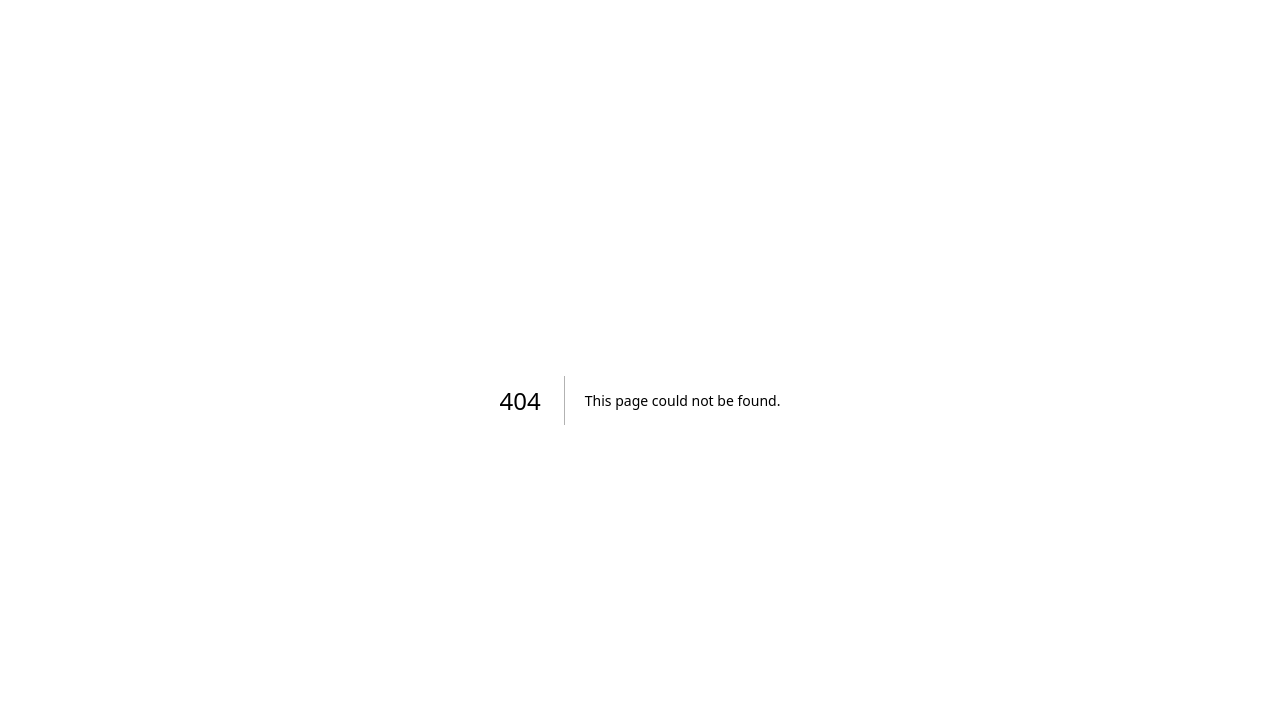
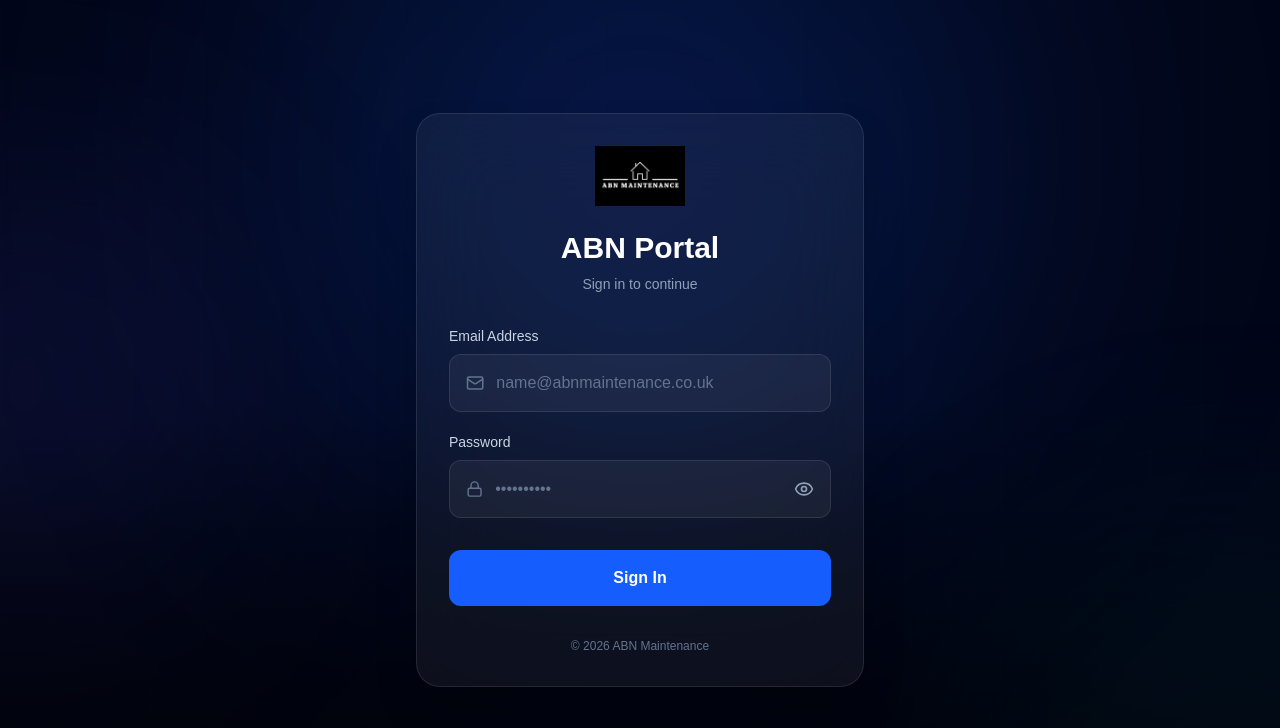
Before and after one commit to CharlieFirmin54-ux/abn-portal, a Next.js app: page /login in a window 1280 px wide. Before the commit this address had no page. Shown: the top 728 px of the page. Built offline with nearby package versions, Linux system fonts and the light colour scheme.

Commit message:
Add premium login page

```diff
--- /dev/null
+++ b/app/login/page.tsx
@@ -0,0 +1,16 @@
+"use client";
+
+import LoginBackground from "@/components/auth/LoginBackground";
+import LoginCard from "@/components/auth/LoginCard";
+
+export default function LoginPage() {
+  return (
+    <main className="relative min-h-screen overflow-hidden bg-slate-950">
+      <LoginBackground />
+
+      <div className="relative z-10 flex min-h-screen items-center justify-center p-6">
+        <LoginCard />
+      </div>
+    </main>
+  );
+}
--- a/app/page.tsx
+++ b/app/page.tsx
@@ -1,102 +1,5 @@
-"use client";
-
-import { useState } from "react";
-import { useRouter } from "next/navigation";
-import { supabase } from "@/lib/supabase";
-import Image from "next/image";
+import { redirect } from "next/navigation";
 
 export default function Home() {
-  const router = useRouter();
-
-  const [email, setEmail] = useState("");
-  const [password, setPassword] = useState("");
-
-  const [loading, setLoading] = useState(false);
-
-  const [error, setError] = useState("");
-
-  async function login(e: React.FormEvent) {
-    e.preventDefault();
-
-    setLoading(true);
-    setError("");
-
-    const { error } = await supabase.auth.signInWithPassword({
-      email,
-      password,
-    });
-
-    setLoading(false);
-
-    if (error) {
-      setError(error.message);
-      return;
-    }
-
-    router.push("/dashboard");
-  }
-
-  return (
-    <main className="min-h-screen flex items-center justify-center bg-gray-100">
-
-      <div className="w-full max-w-md rounded-xl bg-white shadow-xl p-10">
-
-        <h1 className="text-3xl font-bold text-center">
-          ABN Portal
-        </h1>
-
-        <p className="text-center text-gray-500 mt-2 mb-8">
-          Internal Operations
-        </p>
-
-        <form
-          onSubmit={login}
-          className="space-y-5"
-        >
-
-          <div>
-
-            <label>Email</label>
-
-            <input
-              type="email"
-              className="mt-2 w-full rounded-lg border p-3"
-              value={email}
-              onChange={(e) => setEmail(e.target.value)}
-            />
-
-          </div>
-
-          <div>
-
-            <label>Password</label>
-
-            <input
-              type="password"
-              className="mt-2 w-full rounded-lg border p-3"
-              value={password}
-              onChange={(e) => setPassword(e.target.value)}
-            />
-
-          </div>
-
-          {error && (
-            <div className="rounded bg-red-100 p-3 text-red-700">
-              {error}
-            </div>
-          )}
-
-          <button
-            disabled={loading}
-            className="w-full rounded-lg bg-black p-3 text-white"
-          >
-            {loading ? "Signing In..." : "Login"}
-          </button>
-
-        </form>
-
-      </div>
-
-    </main>
-  );
+  redirect("/login");
 }
--- /dev/null
+++ b/components/auth/LoginBackground.tsx
@@ -0,0 +1,36 @@
+"use client";
+
+export default function LoginBackground() {
+  return (
+    <div className="absolute inset-0 overflow-hidden">
+
+      {/* Background */}
+      <div className="absolute inset-0 bg-slate-950" />
+
+      {/* Top Glow */}
+      <div className="absolute -top-48 left-1/2 h-[700px] w-[700px] -translate-x-1/2 rounded-full bg-blue-600/20 blur-[140px]" />
+
+      {/* Bottom Glow */}
+      <div className="absolute bottom-[-250px] right-[-200px] h-[500px] w-[500px] rounded-full bg-cyan-500/10 blur-[130px]" />
+
+      {/* Left Glow */}
+      <div className="absolute left-[-200px] top-40 h-[450px] w-[450px] rounded-full bg-indigo-500/10 blur-[120px]" />
+
+      {/* Grid */}
+      <div
+        className="absolute inset-0 opacity-[0.05]"
+        style={{
+          backgroundImage: `
+            linear-gradient(rgba(255,255,255,0.08) 1px, transparent 1px),
+            linear-gradient(90deg, rgba(255,255,255,0.08) 1px, transparent 1px)
+          `,
+          backgroundSize: "50px 50px",
+        }}
+      />
+
+      {/* Vignette */}
+      <div className="absolute inset-0 bg-gradient-to-b from-transparent via-transparent to-black/60" />
+
+    </div>
+  );
+}
--- /dev/null
+++ b/components/auth/LoginCard.tsx
@@ -0,0 +1,105 @@
+"use client";
+
+import Image from "next/image";
+import { Eye, EyeOff, Lock, Mail } from "lucide-react";
+import { useState } from "react";
+
+export default function LoginCard() {
+  const [showPassword, setShowPassword] = useState(false);
+
+  return (
+    <div className="w-full max-w-md rounded-3xl border border-white/10 bg-white/5 p-8 shadow-2xl backdrop-blur-2xl">
+
+      {/* Logo */}
+
+      <div className="flex justify-center">
+        <Image
+          src="/images/abn-logo.png"
+          alt="ABN Maintenance"
+          width={90}
+          height={90}
+          priority
+        />
+      </div>
+
+      <h1 className="mt-6 text-center text-3xl font-bold text-white">
+        ABN Portal
+      </h1>
+
+      <p className="mt-2 text-center text-sm text-slate-400">
+        Sign in to continue
+      </p>
+
+      <form className="mt-8 space-y-5">
+
+        {/* Email */}
+
+        <div>
+
+          <label className="mb-2 block text-sm text-slate-300">
+            Email Address
+          </label>
+
+          <div className="flex items-center rounded-xl border border-white/10 bg-white/5 px-4">
+
+            <Mail className="mr-3 h-5 w-5 text-slate-500" />
+
+            <input
+              type="email"
+              placeholder="name@abnmaintenance.co.uk"
+              className="h-14 w-full bg-transparent text-white outline-none placeholder:text-slate-500"
+            />
+
+          </div>
+
+        </div>
+
+        {/* Password */}
+
+        <div>
+
+          <label className="mb-2 block text-sm text-slate-300">
+            Password
+          </label>
+
+          <div className="flex items-center rounded-xl border border-white/10 bg-white/5 px-4">
+
+            <Lock className="mr-3 h-5 w-5 text-slate-500" />
+
+            <input
+              type={showPassword ? "text" : "password"}
+              placeholder="••••••••••"
+              className="h-14 w-full bg-transparent text-white outline-none placeholder:text-slate-500"
+            />
+
+            <button
+              type="button"
+              onClick={() => setShowPassword(!showPassword)}
+              className="text-slate-400 transition hover:text-white"
+            >
+              {showPassword ? (
+                <EyeOff size={20} />
+              ) : (
+                <Eye size={20} />
+              )}
+            </button>
+
+          </div>
+
+        </div>
+
+        <button
+          className="mt-3 h-14 w-full rounded-xl bg-blue-600 font-semibold text-white transition hover:bg-blue-500"
+        >
+          Sign In
+        </button>
+
+      </form>
+
+      <p className="mt-8 text-center text-xs text-slate-500">
+        © 2026 ABN Maintenance
+      </p>
+
+    </div>
+  );
+}
```
Also changed, not shown: app/middleware.ts (added), lib/auth.ts (added).
